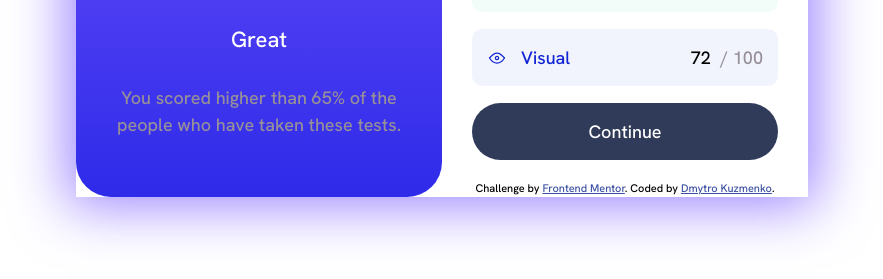
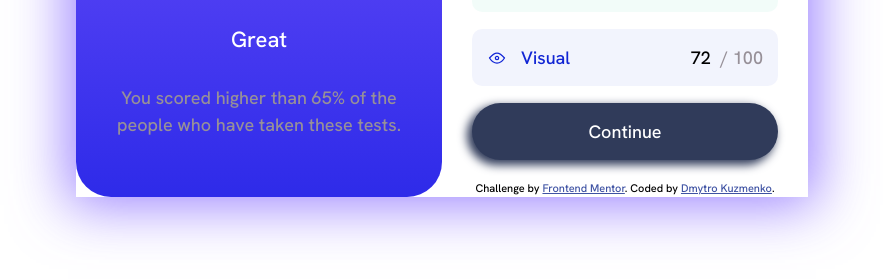
Before and after one commit to dimarique/frontendMentor, a plain HTML site: page results-summary-component-main/index.html in a window 1280 px wide. In both pictures the pointer is over the button "Continue". Shown: the part 443-722 px from the top of the page, without its empty margins (198-1081 px from the left). Drawn offline with Linux system fonts and the light colour scheme.

Commit message:
add button shadow in rscm

```diff
--- a/results-summary-component-main/style.css
+++ b/results-summary-component-main/style.css
@@ -196,6 +196,11 @@ button, input[type="button"], input[type="submit"] {
         -moz-appearance: none;
           appearance: none;
 }
+button:hover {
+	cursor: pointer;
+	transition: 0.1s ease-out;
+	box-shadow: -4px 4px 10px 1px hsl(224, 30%, 27%);
+}
 /*attribution section*/
 
 .attribution {
```
